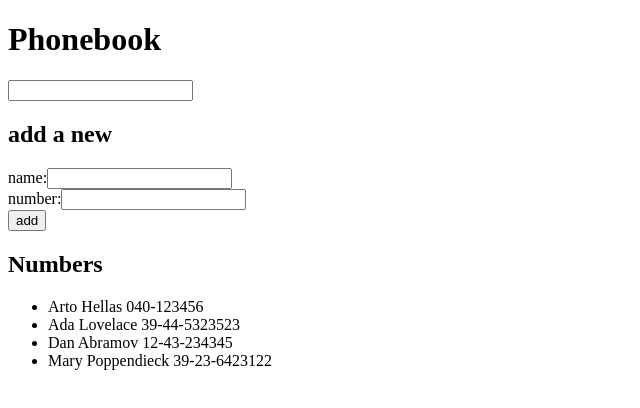
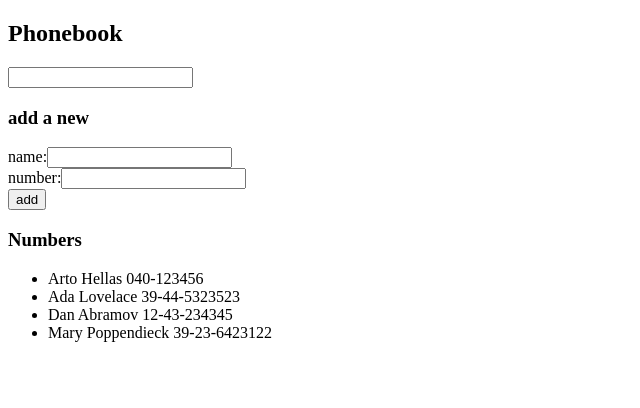
Before and after one commit to Jeemlei/FullStack2021k, a React (Create React App) app in the folder osa2/puhelinluettelo/: page / in a window 1280 px wide. Shown: the top 408 px of the page, without its empty margins (0-640 px from the left). Built offline with nearby package versions, Linux system fonts and the light colour scheme.

Commit message:
osa2 tehtävä 10

```diff
--- a/osa2/puhelinluettelo/src/App.js
+++ b/osa2/puhelinluettelo/src/App.js
@@ -1,76 +1,31 @@
 import React, { useState } from 'react'
+import Filter from './components/Filter'
+import PersonForm from './components/PersonForm'
+import Persons from './components/Persons'
 
-const App = () => {
-  const [persons, setPersons] = useState([
-    { name: 'Arto Hellas', number: '040-123456' },
-    { name: 'Ada Lovelace', number: '39-44-5323523' },
-    { name: 'Dan Abramov', number: '12-43-234345' },
-    { name: 'Mary Poppendieck', number: '39-23-6423122' }
-  ])
+const App = ({ preset }) => {
+  const [persons, setPersons] = useState(preset)
   const [filter, setNewFilter] = useState('')
   const [newName, setNewName] = useState('')
   const [newNumber, setNewNumber] = useState('')
 
-  const addPerson = (event) => {
-    event.preventDefault()
-
-    if (typeof persons.find(person => person.name === newName) === 'undefined') {
-      const personObject = {
-        name: newName,
-        number: newNumber
-      }
-
-      setPersons(persons.concat(personObject))
-      setNewName('')
-      setNewNumber('')
-    } else {
-      alert(`${newName} is already added to phonebook`)
-    }
-  }
-
-  const handleFilter = (event) => setNewFilter(event.target.value)
-
-  const handleNameInput = (event) => setNewName(event.target.value)
-
-  const handleNumberInput = (event) => setNewNumber(event.target.value)
-
   return (
     <div>
-      <h1>Phonebook</h1>
-      <div>
-        <input
-          value={filter}
-          onChange={handleFilter}
-        />
-      </div>
-      <h2>add a new</h2>
-      <form onSubmit={addPerson}>
-        <div>
-          <div>name:
-            <input
-              value={newName}
-              onChange={handleNameInput}
-            />
-          </div>
-          <div>number:
-            <input
-              value={newNumber}
-              onChange={handleNumberInput}
-            />
-          </div>
-        </div>
-        <div>
-          <button type="submit">add</button>
-        </div>
-      </form>
-      <h2>Numbers</h2>
-      <ul>
-        {persons.filter(person =>
-          person.name.toLowerCase().includes(filter.toLowerCase())
-        ).map(person =>
-          <li key={person.name}>{person.name} {person.number}</li>
-        )}
-      </ul>
+      <h2>Phonebook</h2>
+      <Filter filter={filter} setNewFilter={setNewFilter} />
+
+      <h3>add a new</h3>
+      <PersonForm
+        newName={newName}
+        setNewName={setNewName}
+        newNumber={newNumber}
+        setNewNumber={setNewNumber}
+        persons={persons}
+        setPersons={setPersons}
+      />
+
+      <h3>Numbers</h3>
+      <Persons persons={persons} filter={filter} />
     </div>
   )
 }
--- /dev/null
+++ b/osa2/puhelinluettelo/src/components/Filter.js
@@ -0,0 +1,17 @@
+import React from 'react'
+
+const Filter = ({ filter, setNewFilter }) => {
+
+    const handleFilter = (event) => setNewFilter(event.target.value)
+
+    return (
+        <div>
+            <input
+                value={filter}
+                onChange={handleFilter}
+            />
+        </div>
+    )
+}
+
+export default Filter
--- /dev/null
+++ b/osa2/puhelinluettelo/src/components/PersonForm.js
@@ -0,0 +1,49 @@
+import React from 'react'
+
+const PersonsForm = ({ newName, setNewName, newNumber, setNewNumber, persons, setPersons }) => {
+
+    const addPerson = (event) => {
+        event.preventDefault()
+
+        if (typeof persons.find(person => person.name === newName) === 'undefined') {
+            const personObject = {
+                name: newName,
+                number: newNumber
+            }
+
+            setPersons(persons.concat(personObject))
+            setNewName('')
+            setNewNumber('')
+        } else {
+            alert(`${newName} is already added to phonebook`)
+        }
+    }
+
+    const handleNameInput = (event) => setNewName(event.target.value)
+
+    const handleNumberInput = (event) => setNewNumber(event.target.value)
+
+    return (
+        <form onSubmit={addPerson}>
+            <div>
+                <div>name:
+                    <input
+                        value={newName}
+                        onChange={handleNameInput}
+                    />
+                </div>
+                <div>number:
+                    <input
+                        value={newNumber}
+                        onChange={handleNumberInput}
+                    />
+                </div>
+            </div>
+            <div>
+                <button type="submit">add</button>
+            </div>
+        </form>
+    )
+}
+
+export default PersonsForm
--- /dev/null
+++ b/osa2/puhelinluettelo/src/components/Persons.js
@@ -0,0 +1,15 @@
+import React from 'react'
+
+const Persons = ({ persons, filter }) => {
+    return (
+        <ul>
+            {persons.filter(person =>
+                person.name.toLowerCase().includes(filter.toLowerCase())
+            ).map(person =>
+                <li key={person.name}>{person.name} {person.number}</li>
+            )}
+        </ul>
+    )
+}
+
+export default Persons
--- a/osa2/puhelinluettelo/src/index.js
+++ b/osa2/puhelinluettelo/src/index.js
@@ -1,7 +1,14 @@
 import ReactDOM from 'react-dom'
 import App from './App'
 
+const preset = [
+  { name: 'Arto Hellas', number: '040-123456' },
+  { name: 'Ada Lovelace', number: '39-44-5323523' },
+  { name: 'Dan Abramov', number: '12-43-234345' },
+  { name: 'Mary Poppendieck', number: '39-23-6423122' }
+]
+
 ReactDOM.render(
-  <App />,
+  <App preset={preset} />,
   document.getElementById('root')
 )
```
